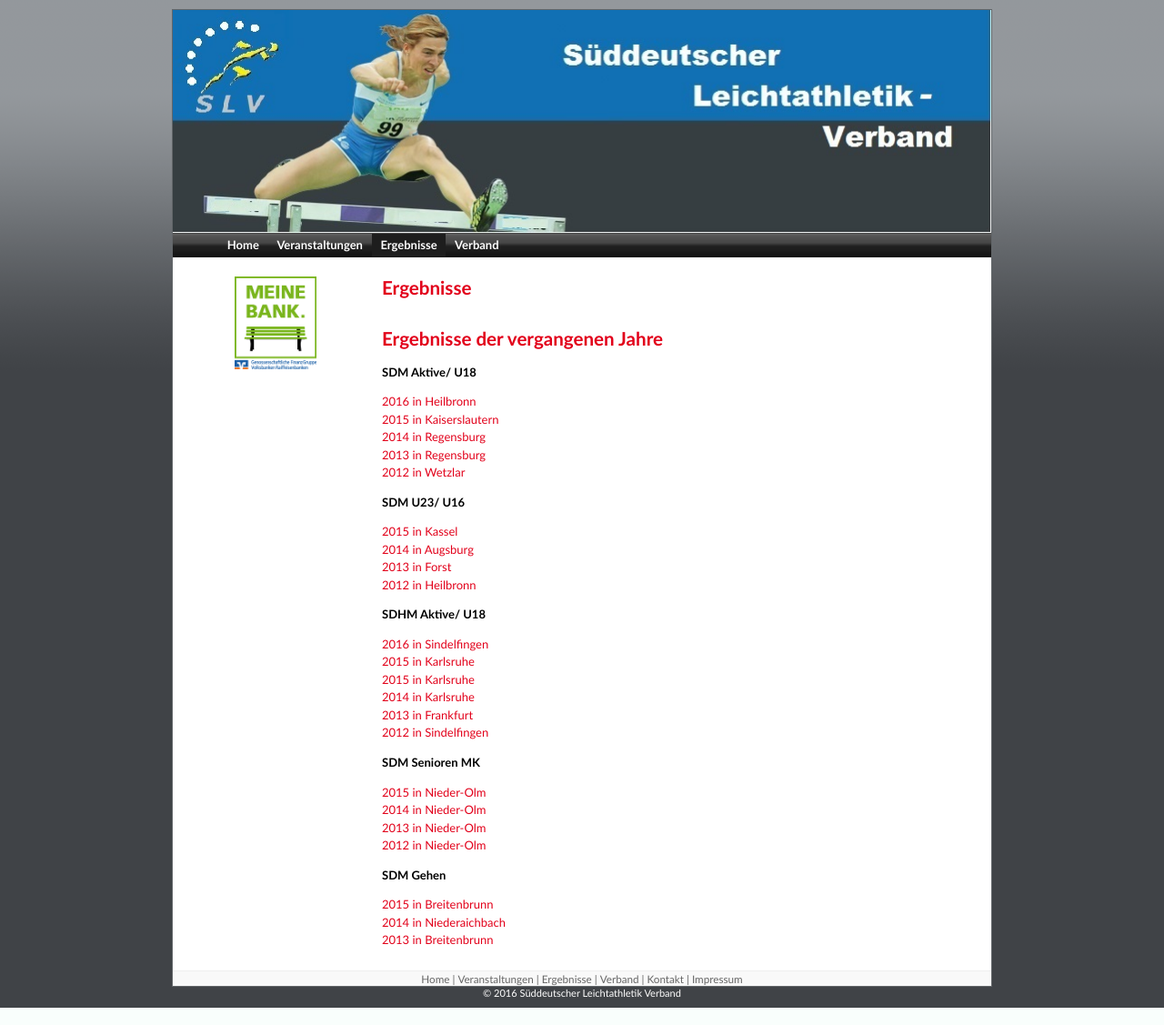
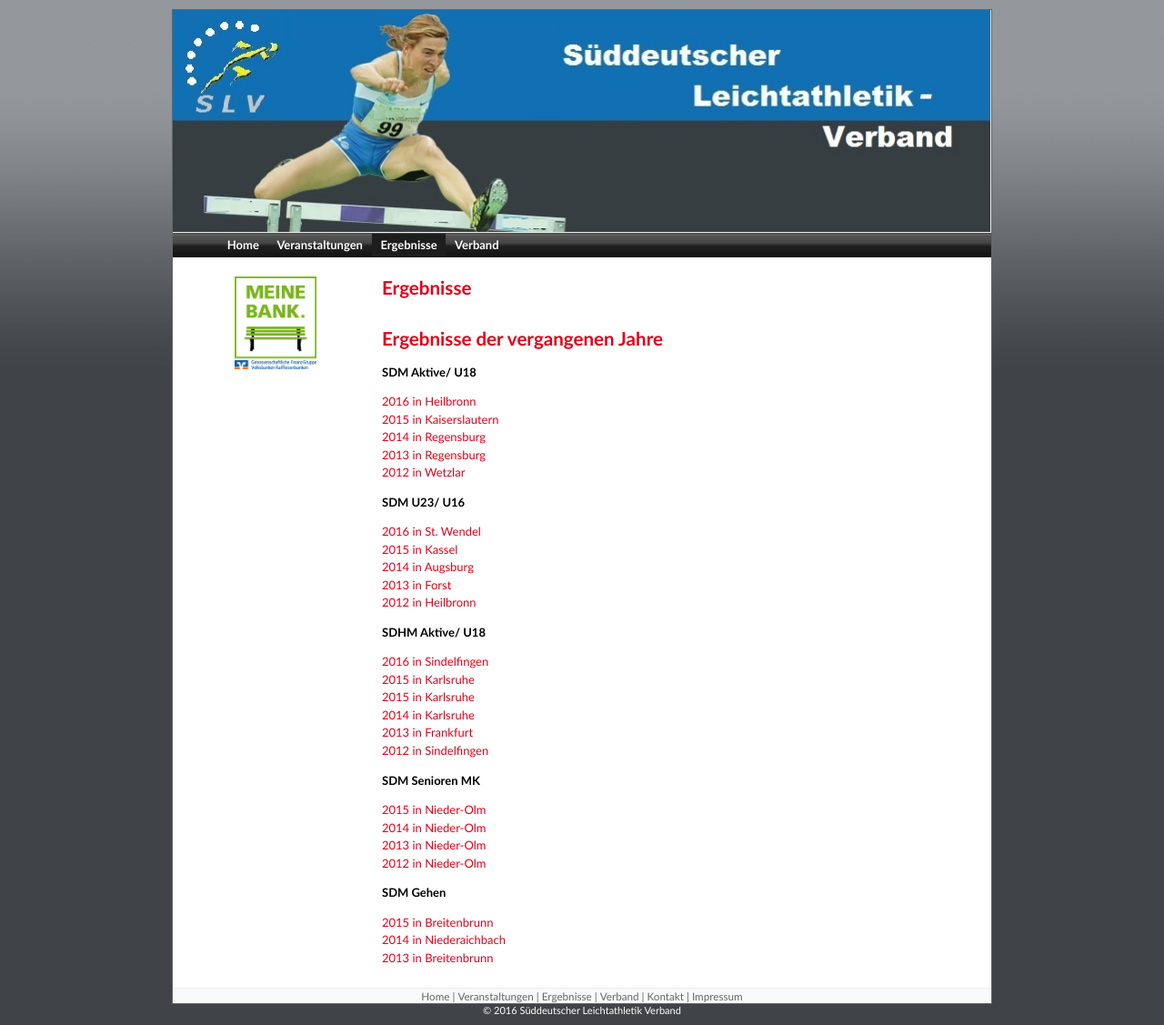
Before and after one commit to lg-regensburg/SLV, a PHP site: page /ergebnisse.php in a window 1280 px wide. Shown: the whole page at 91% size. Run offline with PHP 8.4, Linux system fonts and the light colour scheme.

Commit message:
Ergebnisse St. Wendel

```diff
--- a/ergebnisse.php
+++ b/ergebnisse.php
@@ -33,6 +33,8 @@
     </p>
 
     <p>
+      <a target="_blank" href="http://www.slb-saarland.com/fileadmin/user_upload/ergebnisse/2016/sdm/20160716stwendel.htm">2016 in St. Wendel</a>
+      <br />
       <a target="_blank" href="http://www.hlv-region-nord.de/Ergebnisse/SDVKS2015.htm">2015 in Kassel</a>
       <br />
       <a href="http://www.djk-friedberg.de/upload/docs/140802eg.htm">2014 in Augsburg</a>
```
